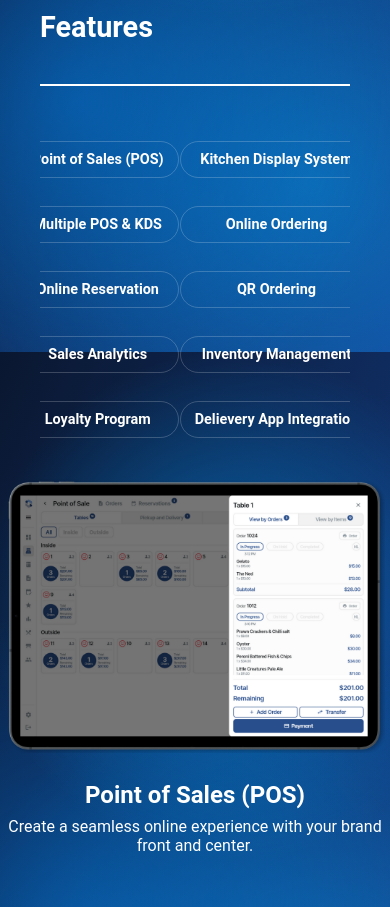
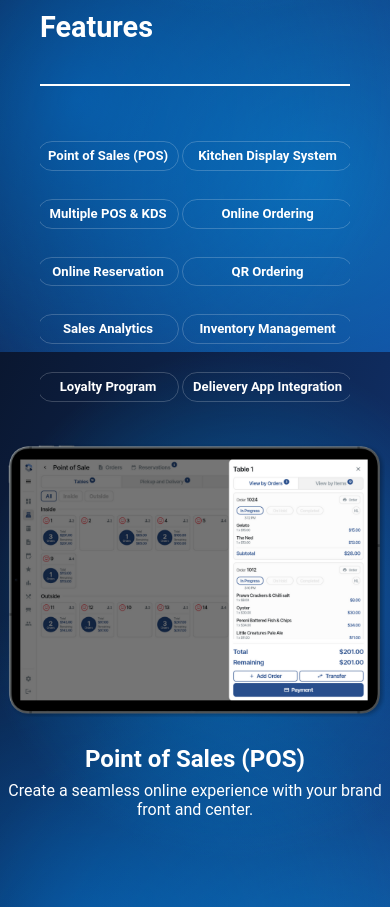
Before and after one commit to Harry-SmartTableNZ/SmartTable, a React (Create React App) app: page / in a window 390 px wide. Shown: the part 2180-3087 px from the top of the page. Built offline with nearby package versions, Linux system fonts and the light colour scheme.

Commit message:
Update HomePage.css

```diff
--- a/src/pages/HomePage.css
+++ b/src/pages/HomePage.css
@@ -550,7 +550,15 @@
   /* Tighten the overall container */
   .feature-tag-grid {
     padding: 5px 5px; /* minimal side padding */
-    gap: 8px 1px; /* smaller gaps between pills */
+    gap: 8px 3px; /* smaller gaps between pills */
     justify-content: center;
   }
+
+  /* higher specificity than button.feature-tag */
+  .features-section .feature-tag,
+  button.feature-tag {
+    font-size: 0.82rem !important; /* use !important only if needed */
+    padding: 6px 10px; /* optional: tighter pill */
+    line-height: 1.2;
+  }
 }
```
